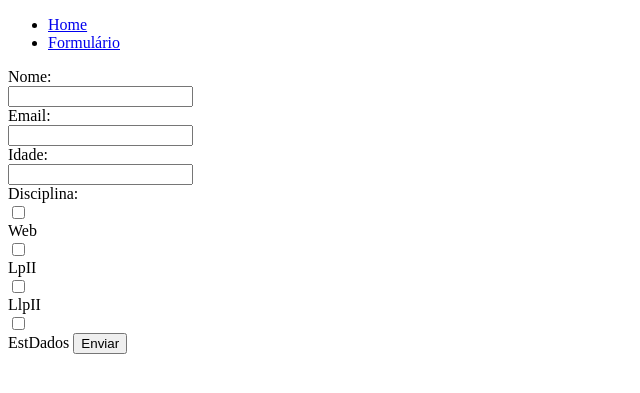
After one commit to Grendlel/PythonFlask09082024, a Flask app: page /form in a window 1280 px wide. The commit adds this page. Shown: the top 393 px of the page, without its empty margins (0-640 px from the left). Run offline with Flask 3, Linux system fonts and the light colour scheme.

Commit message:
Avanço no site

```diff
--- a/app.py
+++ b/app.py
@@ -1,5 +1,6 @@
-from flask import Flask, render_template
+from flask import Flask, render_template, request, flash
 app = Flask(__name__)
+app.config['SECRET_KEY'] ='13db70a7b93420a4df3c9688dafcd60bab89a54f00a8902f1b442e92562660de'
 
 @app.route('/')
 def index():
@@ -13,5 +14,15 @@ def aula(nome = 'Gabriel', curso = 'Informática', ano = 1):
     dados = {'nome':nome,'curso':curso, 'ano':ano}
     return render_template('aula.html', dados_curso=dados)
 
+@app.route('/form')
+def form():
+    return render_template('form.html')
+
+@app.route('/dados', methods=['POST'])
+def dados():
+    flash('dados enviados!!!')
+    dados = request.form
+    return render_template('dados.html', dados = dados)
+
 if __name__ == '__main__':
     app.run()
--- a/static/css/estilo.css
+++ b/static/css/estilo.css
@@ -1,6 +1,10 @@
-a {
+a, input {
     display: block;
 }
 img {
-    width: 50%;
+    width: 10%;
 }
+table, tr, td, th {
+    border: 1px solid black;
+    border-collapse: collapse;
+}
--- /dev/null
+++ b/templates/base.html
@@ -0,0 +1,25 @@
+<!DOCTYPE html>
+<html lang="en">
+<head>
+    <meta charset="UTF-8">
+    <meta name="viewport" content="width=device-width, initial-scale=1.0">
+    <title>Web</title>
+    <link rel="stylesheet" href="{{url_for('static',filename='css/estilo.css')}}">
+</head>
+<body>
+    <nav>
+        <ul>
+            <li>
+                <a href="/">Home</a>
+            </li>
+            <li>
+                <a href="/form">Formulário</a>
+            </li>
+        </ul>
+    </nav>
+    <main>
+        {% block conteudo %}
+        {% endblock %}
+    </main>
+</body>
+</html>
--- /dev/null
+++ b/templates/form.html
@@ -0,0 +1,22 @@
+{% extends "base.html" %}
+
+{% block conteudo %}
+    <form action="/dados" method="post">
+        <label for="nome">Nome: </label>
+        <input type="text" name="nome" id="nome">
+        <label for="email">Email: </label>
+        <input type="email" name="email" id="email">
+        <label for="idade">Idade: </label>
+        <input for="number" name="idade" id="idade">
+        <label for="">Disciplina: </label>
+        <input type="checkbox" name="Disciplina" id="Web" value="Web">
+        <label for="Web">Web</label>
+        <input type="checkbox" name="Disciplina" id="LpII" value="LpII">
+        <label for="LpII">LpII</label>
+        <input type="checkbox" name="Disciplina" id="LlpII" value="LlpII">
+        <label for="LlpII">LlpII</label>
+        <input type="checkbox" name="Disciplina" id="EstDados" value="EstDados">
+        <label for="EstDados">EstDados</label>
+        <button type="submit">Enviar</button>
+    </form>
+{% endblock %}
```
Also changed, not shown: templates/aula.html (+5 -10 lines), templates/dados.html (added, +22 -0 lines), templates/index.html (+4 -11 lines), static/img/gnome-chompski.gif (added), static/img/tumblr_n3eqeySzFG1qcb7k0o1_400.gif (added).
